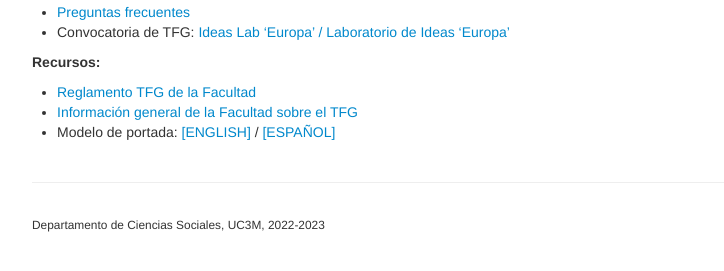
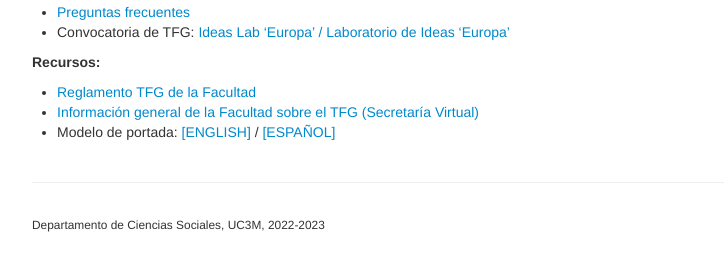
Before and after one commit to franvillamil/TFG, a Jekyll site: the page built from index.md, in a window 1280 px wide. Shown: the part 299-570 px from the top of the page, without its empty margins (258-982 px from the left). Built offline with Jekyll 4.4.1, drawn with Linux system fonts in a browser that asks for light colours.

Commit message:
Update index.md

```diff
--- a/index.md
+++ b/index.md
@@ -16,5 +16,5 @@ Esta página contiene información general y recursos para la realización de lo
 **Recursos:**
 
 - [Reglamento TFG de la Facultad](files/Reglamento_TFG_Sept_2020_FCSJ.pdf)
-- [Información general de la Facultad sobre el TFG](https://www.uc3m.es/ss/Satellite/SecretariaVirtual/es/TextoDosColumnas/1371241563580/Trabajo_de_Fin_de_Grad)
+- [Información general de la Facultad sobre el TFG (Secretaría Virtual)](https://www.uc3m.es/ss/Satellite/SecretariaVirtual/es/TextoDosColumnas/1371241563580/Trabajo_de_Fin_de_Grad)
 - Modelo de portada: [[ENGLISH]](files/modelo_portada_ENG.docx) / [[ESPAÑOL]](files/modelo_portada_ESP.docx)
```
